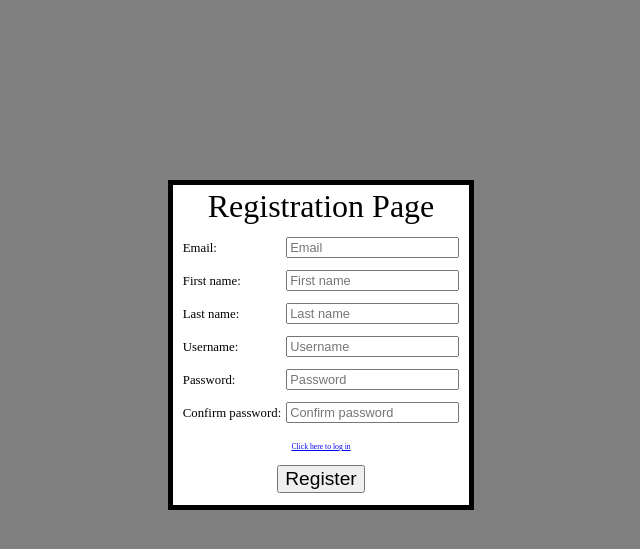
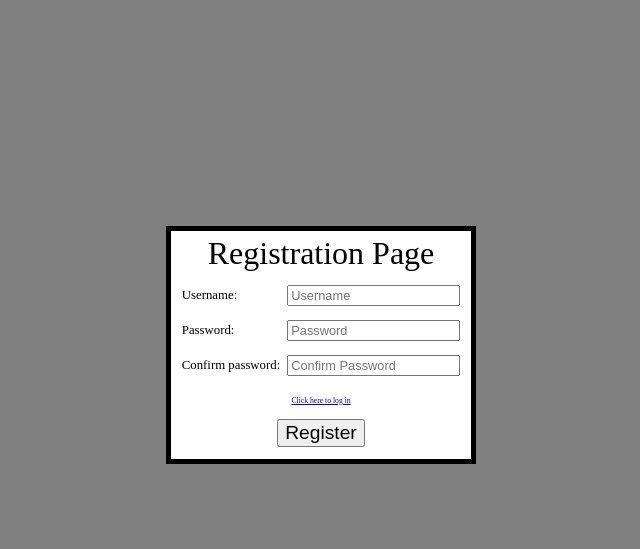
Before and after one commit to Stoyan4050/HAUP-Urban-Development-, a Django app: page /urban_development/register/ in a window 1280 px wide. Shown: the part 102-651 px from the top of the page, without its empty margins (319-959 px from the left). Run offline with Django 3.2, Linux system fonts and the light colour scheme; some libraries are stand-ins or nearby versions.

Commit message:
Completed the registration page / login still does not work

```diff
--- /dev/null
+++ b/src/api/forms.py
@@ -0,0 +1,39 @@
+from django import forms
+from django.contrib.auth.forms import UserCreationForm
+from django.contrib.auth.models import User
+
+class RegistrationForm(UserCreationForm):
+    class Meta:
+        model = User
+        # fields = ("email", "first_name", "last_name", "username", "password1", "password2")
+        fields = ("username", "password1", "password2")
+
+    def __init__(self, *args, **kwargs):
+        super().__init__(*args, **kwargs)
+
+        # self.fields['email'].widget.attrs.update({'placeholder': 'Email'})
+        # self.fields['first_name'].widget.attrs.update({'placeholder': 'First name'})
+        # self.fields['last_name'].widget.attrs.update({'placeholder': 'Last name'})
+        self.fields['username'].widget.attrs.update({'placeholder': 'Username'})
+        self.fields['password1'].widget.attrs.update({'placeholder': 'Password'})
+        self.fields['password2'].widget.attrs.update({'placeholder': 'Confirm Password'})
+
+        # self.fields['email'].widget.attrs.pop("autofocus", None)
+        # self.fields['first_name'].widget.attrs.pop("autofocus", None)
+        # self.fields['last_name'].widget.attrs.pop("autofocus", None)
+        self.fields['username'].widget.attrs.pop("autofocus", None)
+        self.fields['password1'].widget.attrs.pop("autofocus", None)
+        self.fields['password2'].widget.attrs.pop("autofocus", None)
+
+        # self.fields['email'].label = 'Email'
+        # self.fields['first_name'].label = 'First name'
+        # self.fields['last_name'].label = 'Last name'
+        self.fields['username'].label = 'Username'
+        self.fields['password1'].label = 'Password'
+        self.fields['password2'].label = 'Confirm password'
+
+    def save(self, commit=True):
+        user = super(RegistrationForm, self).save(commit=False)
+        if commit:
+            user.save()
+        return user
--- a/src/api/templates/pages/login_registration_page.html
+++ b/src/api/templates/pages/login_registration_page.html
@@ -7,6 +7,7 @@
         <title>Urban Development</title>
         {% load static %}
         <link rel="stylesheet" href="{% static 'urban_development/css/login_registration_page.css' %}">
+        <script type="text/javascript" src="{% static 'urban_development/js/login_registration_page.js' %}"></script>
     </head>
     <body>
         <div id="header">
@@ -21,17 +22,40 @@
                 <p id="page-name">
                     {{ title }}
                 </p>
-                <form action="">
-                    <div id="form-inputs-container">
-                        {% for name, secured in inputs.items %}
-                            <div class="form-input-row">
-                                <label for="{{ name }}">
-                                    {{ name }}:
-                                </label>
-                                <input type="{% if secured %}password{% else %}text{% endif %}" placeholder="{{ name }}" class="input-field">
-                            </div>
+                <form method="POST">
+                    {% csrf_token %}
+                    <table>
+                        {% load widget_tweaks %}
+                        {% for field in form %}
+                        <tr>
+                            <td>
+                                {{ field.label_tag }}
+                            </td>
+                            <td>
+                                {% render_field field onchange="change()" onfocus="gainFocus()" onfocusout="loseFocus()" %}
+                            </td>
+                        </tr>
+                        <tr class="hidden-row">
+                            <td colspan="2" class="{% if field.help_text %}help-message{% endif %}">
+                                {{ field.help_text }}
+                            </td>
+                        </tr>
+                        {% if field.errors %}
+                        <tr class="error-message">
+                            <td colspan="2">
+                                {{ field.errors.0 }}
+                            </td>
+                        </tr>
+                        <tr class="hidden-row">
+                        </tr>
+                        {% else %}
+                        <tr class="hidden-row">
+                        </tr>
+                        <tr class="blank-row">
+                        </tr>
+                        {% endif %}
                         {% endfor %}
-                    </div>
+                    </table>
                     <div>
                         {% for message, location in hyperlinks.items %}
                         <a href="{{ location }}">
@@ -40,7 +64,9 @@
                         <br>
                         {% endfor %}
                     </div>
-                    <input type="submit" value='{{ button }}' id="submit-button">
+                    <button type="submit">
+                        {{ button }}
+                    </button>
                 </form>
             </div>
         </div>
--- a/src/api/urls.py
+++ b/src/api/urls.py
@@ -1,9 +1,12 @@
 from . import views
+from django.conf.urls import url
 from django.urls import path
 from django.views.generic import RedirectView
 
+app_name = "urban_development"
+
 urlpatterns = [
     path('login/', views.login_page, name='login_page'),
-    path('register/', views.registration_page, name='registration_page'),
+    url('register/', views.registration_page, name='registration_page'),
     path('', RedirectView.as_view(url='login/', permanent=True)),
 ]
--- a/src/api/views.py
+++ b/src/api/views.py
@@ -1,4 +1,8 @@
 from django.shortcuts import render
+from django.contrib.auth import login, authenticate
+from .forms import RegistrationForm
+from django.shortcuts import redirect
+from django.contrib import messages
 
 def login_page(request):
     context = {
@@ -16,18 +20,19 @@ def login_page(request):
     return render(request, 'pages/login_registration_page.html', context=context)
 
 def registration_page(request):
+    if request.method == 'POST':
+        form = RegistrationForm(request.POST)
+        if form.is_valid():
+            user = form.save()
+            # login(request, user)
+            return redirect('urban_development:login_page')
+    else:
+        form = RegistrationForm()
     context = {
         "title": "Registration Page",
-        "inputs": {
-            "Email": False,
-            "First name": False,
-            "Last name": False,
-            "Username": False,
-            "Password": True,
-            "Confirm password": True,
-        },
+        "form": form,
         "hyperlinks": {
-            "Click here to log in": "/urban_development/login/",
+        "Click here to log in": "/urban_development/login/",
         },
         "button" : "Register",
     }
--- a/src/static/urban_development/css/login_registration_page.css
+++ b/src/static/urban_development/css/login_registration_page.css
@@ -11,14 +11,29 @@ body {
     right: 0;
 }
 
+table {
+    border-collapse: collapse;
+}
+
 label {
     display: table-cell;
     text-align: left;
     font-size: 1vw;
 }
 
+input {
+    display: table-cell;
+    margin-left: 5px;
+    font-size: 1vw;
+}
+
 a {
     font-size: 0.6vw;
+}
+
+button {
+    margin: 1.5vh 0;
+    font-size: 1.5vw;
 }
 
 /* IDs */
@@ -60,30 +75,25 @@ a {
 }
 
 #page-name {
-    margin: 0.4vh 0 0 0;
+    margin: 0.4vh 0 1.5vh 0;
     font-size: 2.5vw;
-}
-
-#form-inputs-container {
-    display: table;
-    margin: auto;
-    border-collapse: separate;
-    border-spacing: 0 1.5vh;
-}
-
-#submit-button {
-    margin: 1.5vh 0;
-    font-size: 1.5vw;
 }
 
 /* Classes */
 
-.form-input-row {
-    display: table-row;
+.hidden-row {
+    display: none;
 }
 
-.input-field {
-    display: table-cell;
-    margin-left: 5px;
-    font-size: 1vw;
+.help-message {
+    font-size: 0.6vw;
 }
+
+.error-message {
+    color: red;
+    font-size: 0.6vw;
+}
+
+.blank-row {
+    height: 1.5vh;
+}
--- a/src/urban_development/settings.py
+++ b/src/urban_development/settings.py
@@ -41,6 +41,7 @@ INSTALLED_APPS = [
     'django.contrib.staticfiles',
     # Custom
     'api.apps.ApiConfig',
+    'widget_tweaks',
 ]
 
 MIDDLEWARE = [
```
Also changed, not shown: src/static/urban_development/js/login_registration_page.js (added, +36 -0 lines), README.md. Lines whose indentation alone changed are shown as unchanged.
